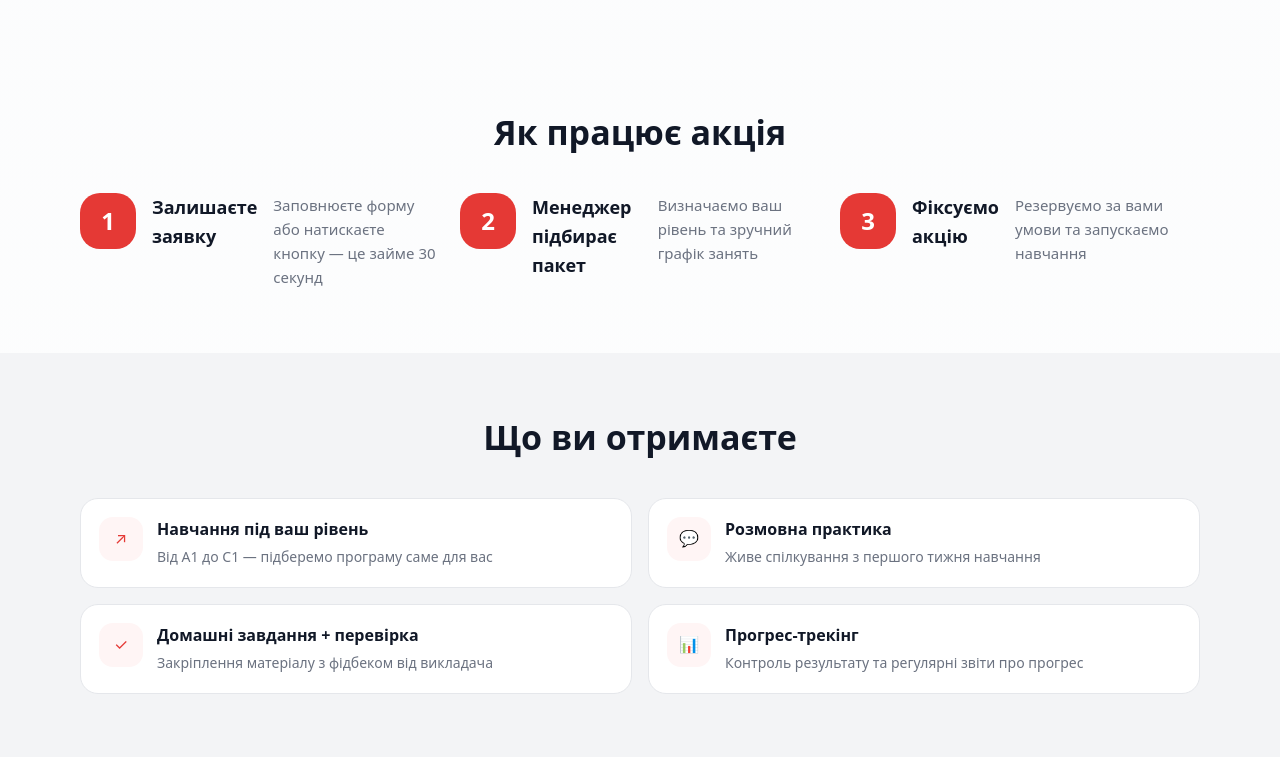
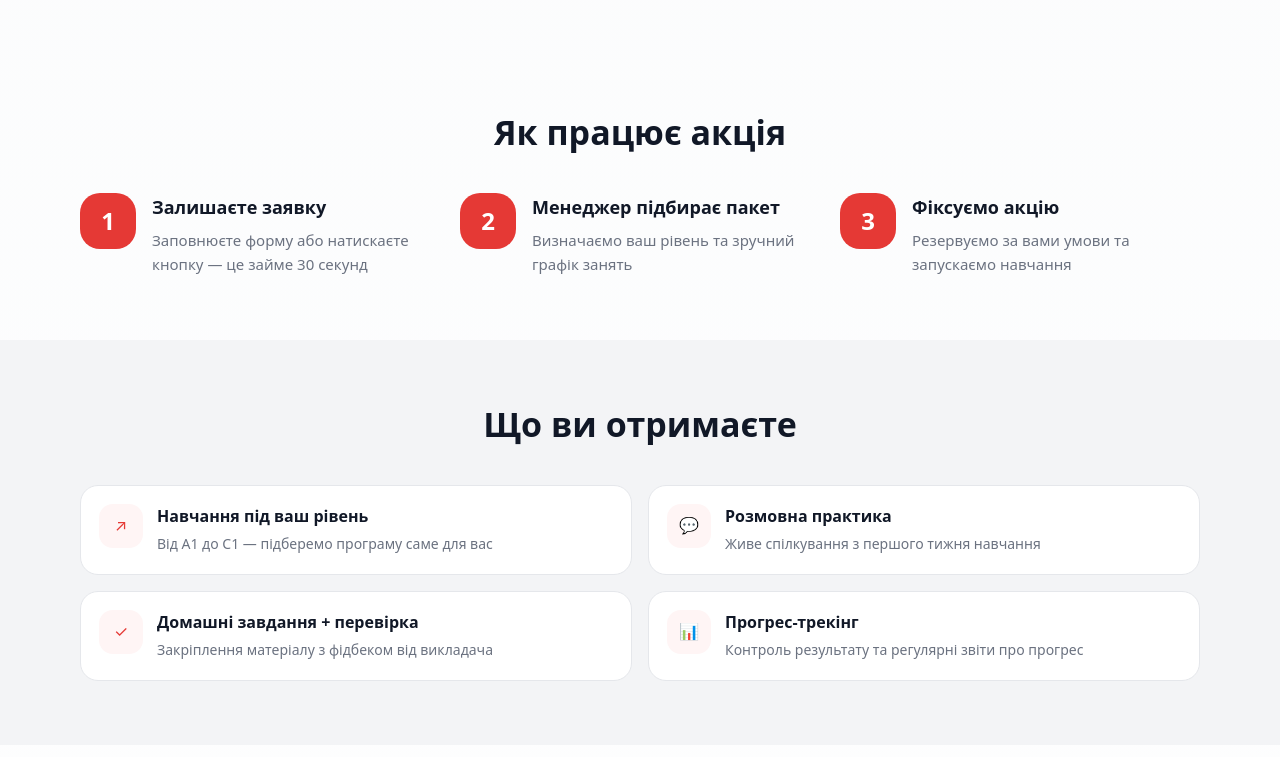
Before and after one commit to Sophie-sd/SpeakUp, a Django app: template templates/main/advertising.html in a window 1280 px wide. Shown: the part 719-1476 px from the top of the page. Run offline with Django 5.2, Linux system fonts and the light colour scheme; the template is opened without the code that fills it: most values are stand-ins (such as "Sample title", 1, 10 or a date in 2020).

Commit message:
Як працює акція

```diff
--- a/static/css/advertising.css
+++ b/static/css/advertising.css
@@ -551,6 +551,15 @@
   flex-shrink: 0;
 }
 
+.step-card__content {
+  display: -webkit-flex;
+  display: flex;
+  -webkit-flex-direction: column;
+  flex-direction: column;
+  -webkit-flex: 1;
+  flex: 1;
+}
+
 .step-card__title {
   font-size: 1.125rem;
   font-weight: 700;
@@ -853,6 +862,12 @@
     -webkit-box-pack: center;
   }
 
+  .step-card__content {
+    -webkit-box-flex: 1;
+    -webkit-box-orient: vertical;
+    -webkit-box-direction: normal;
+  }
+
   .landing-trust__text {
     /* Запобігає несподіваним переносам на iOS Safari */
     -webkit-text-size-adjust: 100%;
--- a/templates/main/advertising.html
+++ b/templates/main/advertising.html
@@ -193,24 +193,30 @@
                 <div class="steps">
                     <article class="step-card">
                         <div class="step-card__number">1</div>
+                        <div class="step-card__content">
                             <h3 class="step-card__title">Залишаєте заявку</h3>
                             <p class="step-card__text">
                                 Заповнюєте форму або натискаєте кнопку — це займе 30 секунд
                             </p>
+                        </div>
                     </article>
                     <article class="step-card">
                         <div class="step-card__number">2</div>
+                        <div class="step-card__content">
                             <h3 class="step-card__title">Менеджер підбирає пакет</h3>
                             <p class="step-card__text">
                                 Визначаємо ваш рівень та зручний графік занять
                             </p>
+                        </div>
                     </article>
                     <article class="step-card">
                         <div class="step-card__number">3</div>
+                        <div class="step-card__content">
                             <h3 class="step-card__title">Фіксуємо акцію</h3>
                             <p class="step-card__text">
                                 Резервуємо за вами умови та запускаємо навчання
                             </p>
+                        </div>
                     </article>
                 </div>
             </div>
```
Lines whose indentation alone changed are shown as unchanged.
